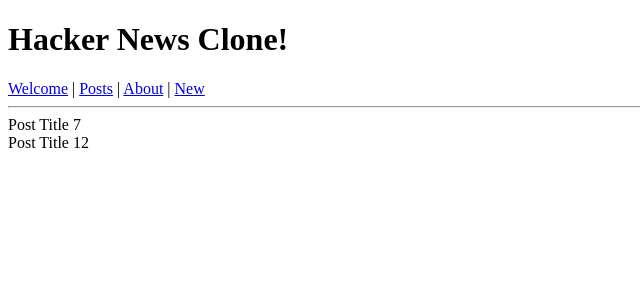
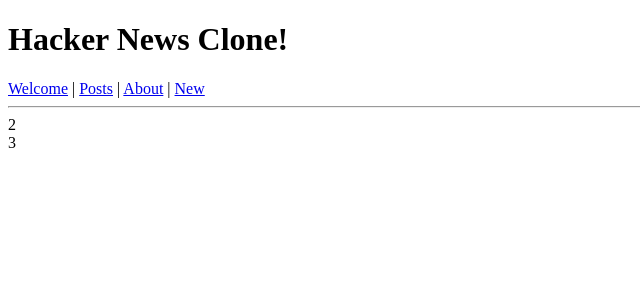
Before and after one commit to eliseylenore/mock-hacker-news, an Angular app: page /newest-posts in a window 1280 px wide. Shown: the top 300 px of the page, without its empty margins (0-640 px from the left). Built offline with nearby package versions, Linux system fonts and the light colour scheme.

Commit message:
Create injector

```diff
--- a/src/app/app.component.ts
+++ b/src/app/app.component.ts
@@ -1,5 +1,6 @@
 import { Component } from '@angular/core';
-import { Post, POSTS } from './post.model';
+import { Post } from './post.model';
+import { POSTS } from './mock-posts';
 
 @Component({
   selector: 'app-root',
--- /dev/null
+++ b/src/app/mock-posts.ts
@@ -0,0 +1,12 @@
+import { Post } from './post.model';
+
+export var POSTS: Post[] = [
+  new Post("Post Title", new Date(), 5, "Author Name", "www.google.com", "Here is the paragraph of our post that says so much but nothing at all.", 1),
+  new Post("Post Title", new Date(), 7, "Author Name", "www.google.com", "Here is the paragraph of our post that says so much but nothing at all.", 2),
+  new Post("Post Title", new Date(), 12, "Author Name", "www.google.com", "Here is the paragraph of our post that says so much but nothing at all.", 3),
+  new Post("Post Title", new Date(), 5, "Author Name", "www.google.com", "Here is the paragraph of our post that says so much but nothing at all.", 4),
+  new Post("Post Title", new Date(), 3, "Author Name", "www.google.com", "Here is the paragraph of our post that says so much but nothing at all.", 5),
+  new Post("Post Title", new Date(), 5, "Author Name", "www.google.com", "Here is the paragraph of our post that says so much but nothing at all.", 6),
+  new Post("Post Title", new Date(), 5, "Author Name", "www.google.com", "Here is the paragraph of our post that says so much but nothing at all.", 7),
+  new Post("Post Title", new Date(), 5, "Author Name", "www.google.com", "Here is the paragraph of our post that says so much but nothing at all.", 8)
+]
--- a/src/app/newest-posts/newest-posts.component.html
+++ b/src/app/newest-posts/newest-posts.component.html
@@ -1,5 +1,4 @@
 
-
-  <div *ngFor="let post of posts | newest "  (click)="goToDetailPage(post)">
-    {{post.title}} {{post.points}}<br>
-  </div>
+<div *ngFor="let post of postService.getAll() | newest" (click)="goToDetailPage(post)">
+  {{post.id}}
+<div>
--- a/src/app/newest-posts/newest-posts.component.ts
+++ b/src/app/newest-posts/newest-posts.component.ts
@@ -1,17 +1,17 @@
 import { Component, OnInit, Input } from '@angular/core';
-import { Post, POSTS } from './../post.model';
+import { Post } from './../post.model';
 import { Router } from '@angular/router';
+import { PostService } from './../post.service';
 
 
 @Component({
   selector: 'app-newest-posts',
   templateUrl: './newest-posts.component.html',
-  styleUrls: ['./newest-posts.component.css']
+  styleUrls: ['./newest-posts.component.css'],
+  providers: [PostService]
 })
 export class NewestPostsComponent{
-  posts: Post[] = POSTS;
-
-  constructor(private router: Router) {}
+  constructor(private router: Router, private postService: PostService) {}
   goToDetailPage(clickedPost: Post) {
     this.router.navigate(['posts', clickedPost.id])
   }
--- a/src/app/post-detail/post-detail.component.html
+++ b/src/app/post-detail/post-detail.component.html
@@ -1,3 +1,5 @@
 <p>
-  Post ID: {{postId}}
+  Post ID as Variable: {{postId}}
+  Post ID from Object: {{post.id}}
+  Post Name: {{post.title}}
 </p>
--- a/src/app/post-detail/post-detail.component.ts
+++ b/src/app/post-detail/post-detail.component.ts
@@ -2,21 +2,24 @@ import { Component, OnInit } from '@angular/core';
 import { ActivatedRoute, Params } from '@angular/router';
 import { Location } from '@angular/common';
 import { Post } from './../post.model';
+import { PostService } from './../post.service';
 
 @Component({
   selector: 'app-post-detail',
   templateUrl: './post-detail.component.html',
-  styleUrls: ['./post-detail.component.css']
+  styleUrls: ['./post-detail.component.css'],
+  providers: [PostService]
 })
 export class PostDetailComponent implements OnInit {
-
+  post: Post = null;
   postId: number = null;
 
-  constructor(private route: ActivatedRoute, private location: Location) { }
+  constructor(private route: ActivatedRoute, private location: Location, private postService: PostService) { }
 
   ngOnInit() {
     this.route.params.forEach((urlParameters) => {
       this.postId = parseInt(urlParameters['id']);
+      this.post = this.postService.find(this.postId);
     })
   }
 
--- a/src/app/post-tile/post-tile.component.html
+++ b/src/app/post-tile/post-tile.component.html
@@ -1,3 +1,3 @@
-  <div *ngFor="let post of posts" (click)="goToDetailPage(post)">
+  <div *ngFor="let post of postService.getAll()" (click)="goToDetailPage(post)">
     {{post.title}}<br>
   </div>
--- a/src/app/post-tile/post-tile.component.ts
+++ b/src/app/post-tile/post-tile.component.ts
@@ -1,15 +1,16 @@
 import { Component, OnInit, Input } from '@angular/core';
-import { Post, POSTS } from './../post.model';
+import { Post } from './../post.model';
 import { Router } from '@angular/router';
+import { PostService } from './../post.service';
 
 @Component({
   selector: 'app-post-tile',
   templateUrl: './post-tile.component.html',
-  styleUrls: ['./post-tile.component.css']
+  styleUrls: ['./post-tile.component.css'],
+  providers: [PostService]
 })
 export class PostTileComponent {
-  constructor(private router: Router){}
-  posts: Post[] = POSTS;
+  constructor(private router: Router, private postService: PostService){}
 
   goToDetailPage(clickedPost: Post) {
     this.router.navigate(['posts', clickedPost.id]);
--- a/src/app/post.model.ts
+++ b/src/app/post.model.ts
@@ -1,14 +1,3 @@
 export class Post {
   constructor(public title: string, public date: Date, public points: number, public author: string, public url: string, public text: string, public id: number) {}
 }
-
-export var POSTS: Post[] = [
-  new Post("Post Title", new Date(), 5, "Author Name", "www.google.com", "Here is the paragraph of our post that says so much but nothing at all.", 1),
-  new Post("Post Title", new Date(), 7, "Author Name", "www.google.com", "Here is the paragraph of our post that says so much but nothing at all.", 2),
-  new Post("Post Title", new Date(), 12, "Author Name", "www.google.com", "Here is the paragraph of our post that says so much but nothing at all.", 3),
-  new Post("Post Title", new Date(), 5, "Author Name", "www.google.com", "Here is the paragraph of our post that says so much but nothing at all.", 4),
-  new Post("Post Title", new Date(), 3, "Author Name", "www.google.com", "Here is the paragraph of our post that says so much but nothing at all.", 5),
-  new Post("Post Title", new Date(), 5, "Author Name", "www.google.com", "Here is the paragraph of our post that says so much but nothing at all.", 6),
-  new Post("Post Title", new Date(), 5, "Author Name", "www.google.com", "Here is the paragraph of our post that says so much but nothing at all.", 7),
-  new Post("Post Title", new Date(), 5, "Author Name", "www.google.com", "Here is the paragraph of our post that says so much but nothing at all.", 8)
-]
--- /dev/null
+++ b/src/app/post.service.ts
@@ -0,0 +1,22 @@
+import { Injectable } from '@angular/core';
+import { Post } from './post.model';
+import { POSTS } from './mock-posts';
+
+@Injectable()
+export class PostService {
+
+  constructor() { }
+
+  getAll() {
+    return POSTS;
+  }
+
+  find(id) {
+    for(var i = 0; i < POSTS.length; i++) {
+      if(POSTS[i].id === id) {
+        return POSTS[i];
+      }
+    }
+  }
+
+}
```
Also changed, not shown: 1 other file (tests, documents, lock files or other folders).
